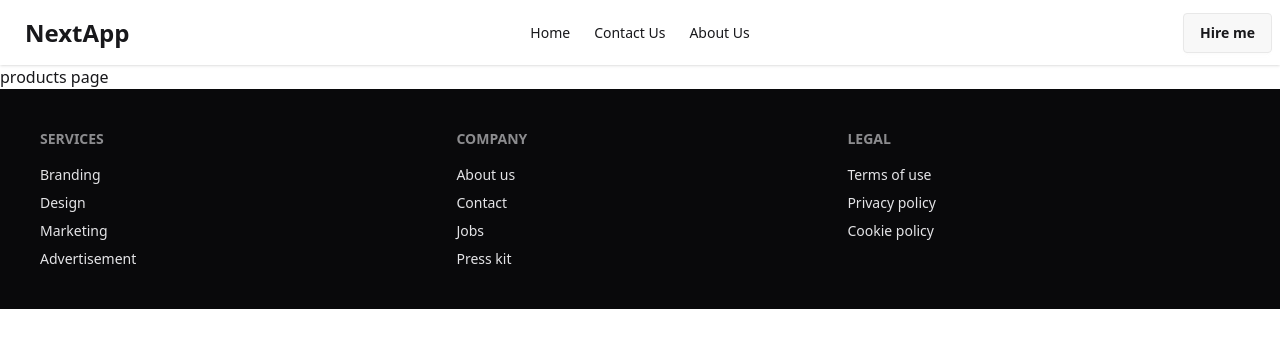
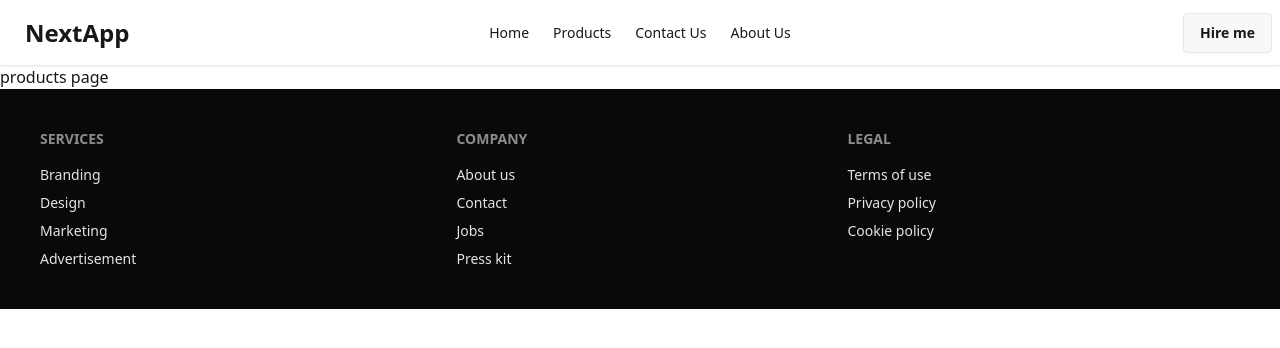
Before and after one commit to md-abu-naim/NextApp, a Next.js app: page /products in a window 1280 px wide. Shown: the top 348 px of the page. Built offline with nearby package versions, Linux system fonts and the light colour scheme.

Commit message:
products page linked in navber

```diff
--- a/src/app/Components/Navber.jsx
+++ b/src/app/Components/Navber.jsx
@@ -14,6 +14,7 @@ const Navber = () => {
                             tabIndex="-1"
                             className="menu menu-sm dropdown-content bg-base-100 rounded-box z-1 mt-3 w-52 p-2 shadow">
                             <li><Link href='/'>Home</Link></li>
+                            <li><Link href='/products'>Products</Link></li>
                             <li><Link href='/contacts'>Contact Us</Link></li>
                             <li><Link href='/about'>About Us</Link></li>
                         </ul>
@@ -23,6 +24,7 @@ const Navber = () => {
                 <div className="navbar-center hidden lg:flex">
                     <ul className="menu menu-horizontal px-1">
                         <li><Link href='/'>Home</Link></li>
+                        <li><Link href='/products'>Products</Link></li>
                         <li><Link href='/contacts'>Contact Us</Link></li>
                         <li><Link href='/about'>About Us</Link></li>
                     </ul>
```
